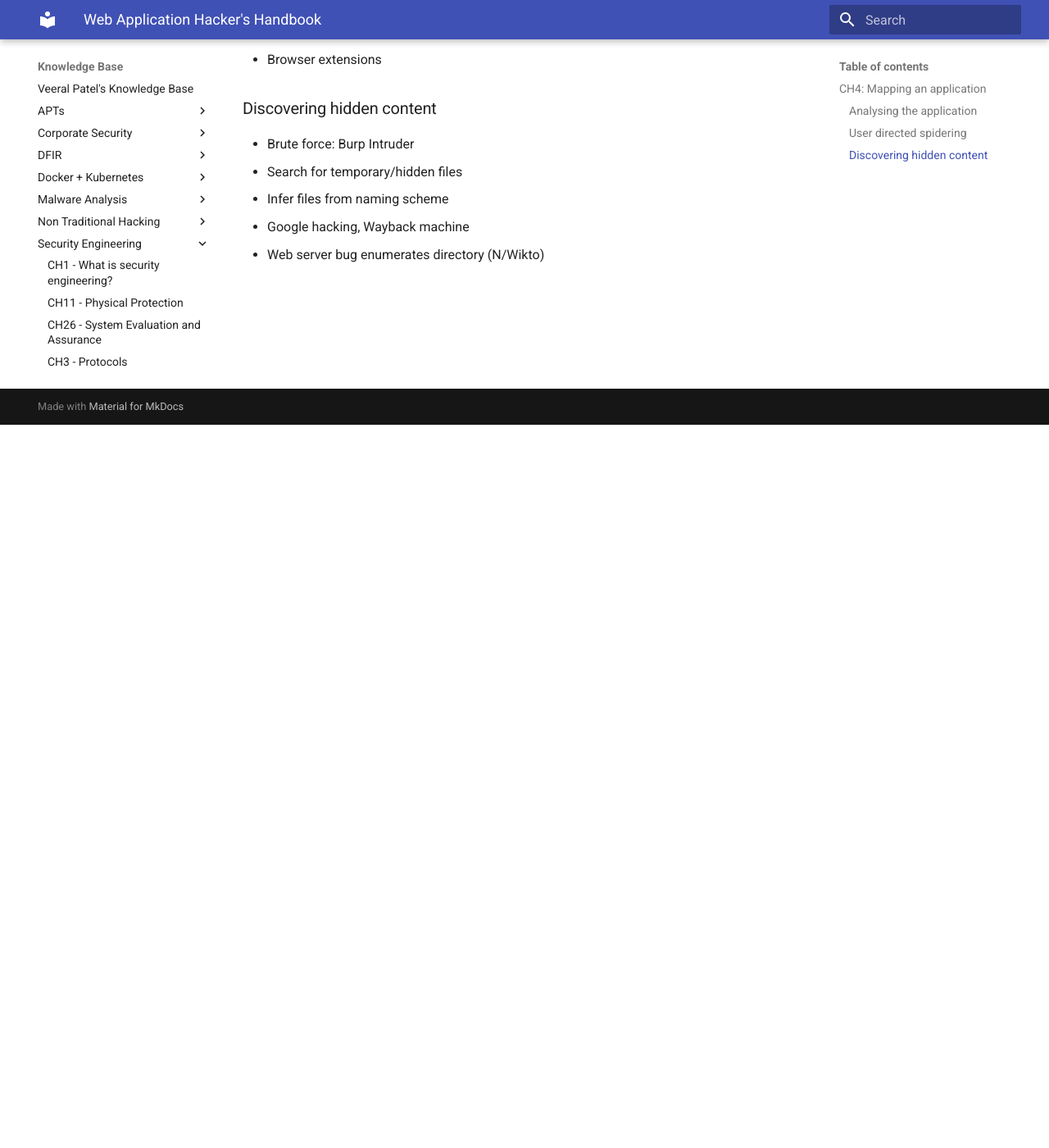
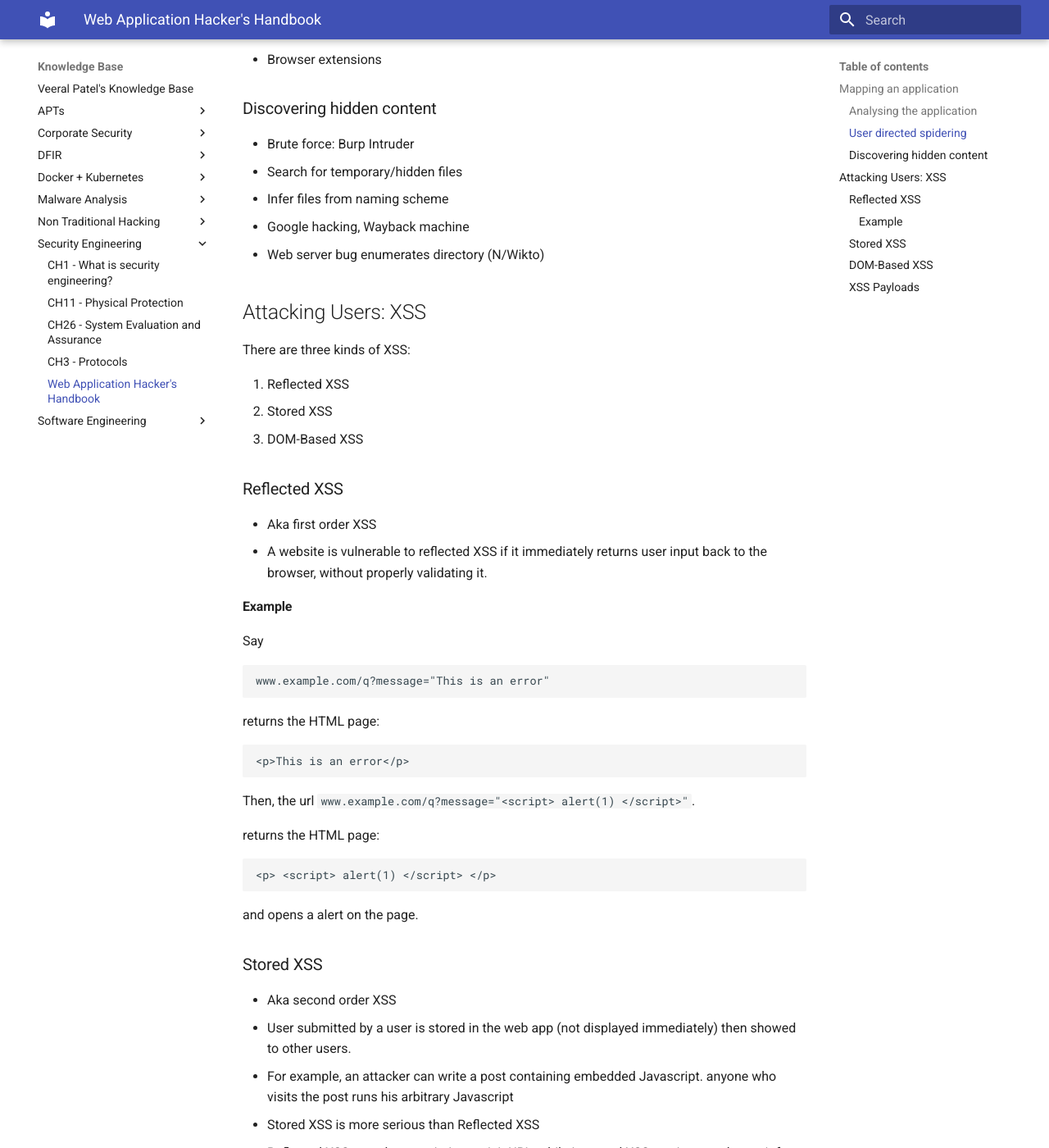
Before and after one commit to veeral-patel/knowledge-base, an MkDocs documentation site: the page built from docs/Security Engineering/web-app-hackers-handbook.md, in a window 1280 px wide and 1400 px high, scrolled down 882 px. Shown: the whole window at 82% size. Built offline with MkDocs 1.6.1 and Material for MkDocs 9.7.7, drawn with Linux system fonts in a browser that asks for light colours; some of the changed text lies outside the part shown.

Commit message:
add XSS chapter

````diff
--- a/docs/Security Engineering/web-app-hackers-handbook.md
+++ b/docs/Security Engineering/web-app-hackers-handbook.md
@@ -1,6 +1,6 @@
 # Web Application Hacker's Handbook
 
-## CH4: Mapping an application
+## Mapping an application
 
 - Automatic spidering
 - Choosing a page vs choosing a function
@@ -34,3 +34,62 @@
 - Infer files from naming scheme
 - Google hacking, Wayback machine
 - Web server bug enumerates directory (N/Wikto)
+
+## Attacking Users: XSS
+
+There are three kinds of XSS:
+
+1. Reflected XSS
+2. Stored XSS
+3. DOM-Based XSS
+
+### Reflected XSS
+
+- Aka first order XSS
+- A website is vulnerable to reflected XSS if it immediately returns user input back to the browser, without properly validating it.
+
+#### Example
+
+Say
+
+```
+www.example.com/q?message="This is an error"
+```
+
+returns the HTML page:
+
+```
+<p>This is an error</p>
+```
+
+Then, the url `www.example.com/q?message="<script> alert(1) </script>"`.
+
+returns the HTML page:
+
+```
+<p> <script> alert(1) </script> </p>
+```
+
+and opens a alert on the page.
+
+### Stored XSS
+
+- Aka second order XSS
+- User submitted by a user is stored in the web app (not displayed immediately) then showed to other users.
+- For example, an attacker can write a post containing embedded Javascript. anyone who visits the post runs his arbitrary Javascript
+- Stored XSS is more serious than Reflected XSS
+- Reflected XSS - need to get victim to visit URL, while in stored XSS you just need to wait for them to
+- Stored XSS victims are already on the web app, and often
+  authenticated, so cookie stealing is more likely to succeed
+
+### DOM-Based XSS
+
+- Instead of some dynamic program displaying the parameter in HTML, Javascript writes the parameter from the DOM after the page loads
+
+### XSS Payloads
+
+- Virtual defacement
+- Injecting trojan functionality
+- Inducing user actions
+- Exploiting trust relationships
+- Escalating the client-side attack
````
